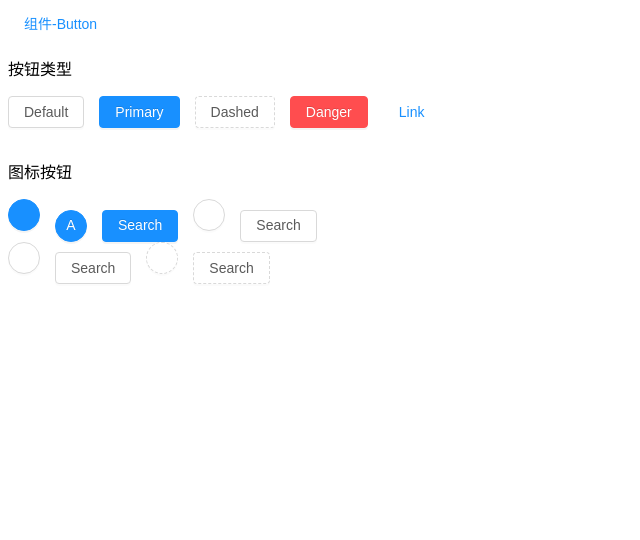
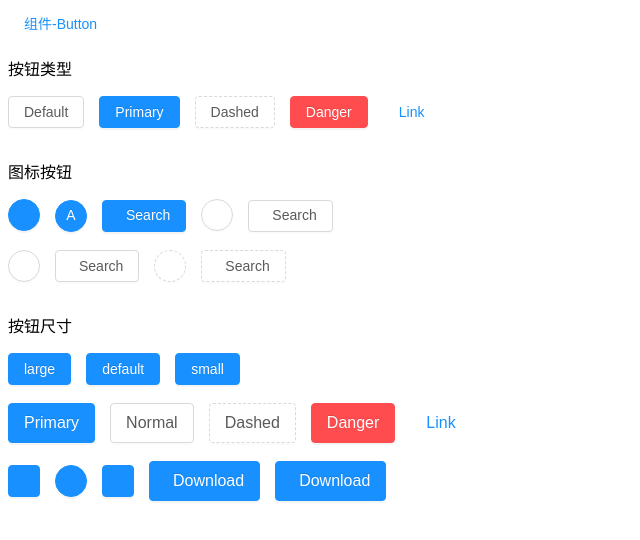
Before and after one commit to webZW/reactUI, a React (Create React App) app: page / in a window 1280 px wide. Shown: the top 540 px of the page, without its empty margins (0-640 px from the left). Built offline with nearby package versions, Linux system fonts and the light colour scheme; a small style sheet from the web is missing.

Commit message:
添加-按钮尺寸

```diff
--- a/src/assets/js/SizeContext.tsx
+++ b/src/assets/js/SizeContext.tsx
@@ -1,6 +1,6 @@
 import * as React from 'react';
 
-export type SizeType = 'small' | 'middle' | 'large' | undefined;
+export type SizeType = 'small' | 'middle' | 'default' | 'large' | undefined;
 
 const SizeContext = React.createContext<SizeType>(undefined);
 
--- a/src/components/button/index.scss
+++ b/src/components/button/index.scss
@@ -43,6 +43,33 @@ $btn-prefix-cls: #{$prefix}-btn;
    &.active  {
       text-decoration: none;
       background: #fff;
+   }
+
+   > i,
+   > span {
+      display: inline-block;
+      -webkit-transition: margin-left 0.3s cubic-bezier(0.645, 0.045, 0.355, 1);
+      transition: margin-left 0.3s cubic-bezier(0.645, 0.045, 0.355, 1);
+      pointer-events: none;
+  }
+
+   > i + span,
+   > span + i {
+      margin-left: 8px;
+   }
+
+   &-lg {
+      height: 40px;
+      padding: 0 15px;
+      font-size: 16px;
+      border-radius: 4px;
+  }
+
+   &-sm {
+      height: 24px;
+      padding: 0 7px;
+      font-size: 14px;
+      border-radius: 4px;
    }
 
    &-primary {
--- a/src/demo/button/index.tsx
+++ b/src/demo/button/index.tsx
@@ -2,9 +2,8 @@
 import * as React from "react";
 import { Button as ComButton } from '../../components/index'
 
-class Button extends React.Component<any> {
-
-	public render() {
+const Button = () => {
+   const [ size, setSize ] = React.useState(('large' as "large" | "small" | "default" | "middle" | undefined));
    return (
       <div>
          <div className="pb15">
@@ -15,7 +14,7 @@ class Button extends React.Component<any> {
             <ComButton className="mr15" type="danger">Danger</ComButton>
             <ComButton className="mr15" type="link">Link</ComButton>
          </div>
-            <div>
+         <div className="pb15">
             <p>图标按钮</p>
             <ComButton className="mr15" type="primary" shape="circle" icon="search" />
             <ComButton className="mr15" type="primary" shape="circle">
@@ -27,13 +26,42 @@ class Button extends React.Component<any> {
             <ComButton className="mr15" shape="circle" icon="search" />
             <ComButton className="mr15" icon="search">Search</ComButton>
             <br />
+            <br />
             <ComButton className="mr15" shape="circle" icon="search" />
             <ComButton className="mr15" icon="search">Search</ComButton>
             <ComButton className="mr15" type="dashed" shape="circle" icon="search" />
             <ComButton className="mr15" type="dashed" icon="search">Search</ComButton>
          </div>
+
+         <div className="pb15">
+            <p>按钮尺寸</p>
+            <div>
+               <ComButton className="mr15" type="primary" onClick={ () => setSize('large') }>large</ComButton>
+               <ComButton className="mr15" type="primary" onClick={ () => setSize('default') }>default</ComButton>
+               <ComButton className="mr15" type="primary" onClick={ () => setSize('small') }>small</ComButton>
+            </div>
+            <br />
+            {/* <Radio.Group value={size} onChange={this.handleSizeChange}>
+               <Radio.Button value="large">Large</Radio.Button>
+               <Radio.Button value="default">Default</Radio.Button>
+               <Radio.Button value="small">Small</Radio.Button>
+            </Radio.Group>
+            <br />
+            <br /> */}
+            <ComButton className="mr15" type="primary" size={size}>Primary </ComButton>
+            <ComButton className="mr15" size={size}>Normal</ComButton>
+            <ComButton className="mr15" type="dashed" size={size}> Dashed </ComButton>
+            <ComButton className="mr15" type="danger" size={size}> Danger</ComButton>
+            <ComButton className="mr15" type="link" size={size}>Link </ComButton>
+            <br />
+            <br />
+            <ComButton className="mr15" type="primary" icon="download" size={size} />
+            <ComButton className="mr15" type="primary" shape="circle" icon="download" size={size} />
+            <ComButton className="mr15" type="primary" shape="round" icon="download" size={size} />
+            <ComButton className="mr15" type="primary" shape="round" icon="download" size={size}> Download </ComButton>
+            <ComButton className="mr15" type="primary" icon="download" size={size}> Download </ComButton>
+         </div>
       </div>
    )
 }
-}
 export default Button
```
Lines whose indentation alone changed are shown as unchanged.
